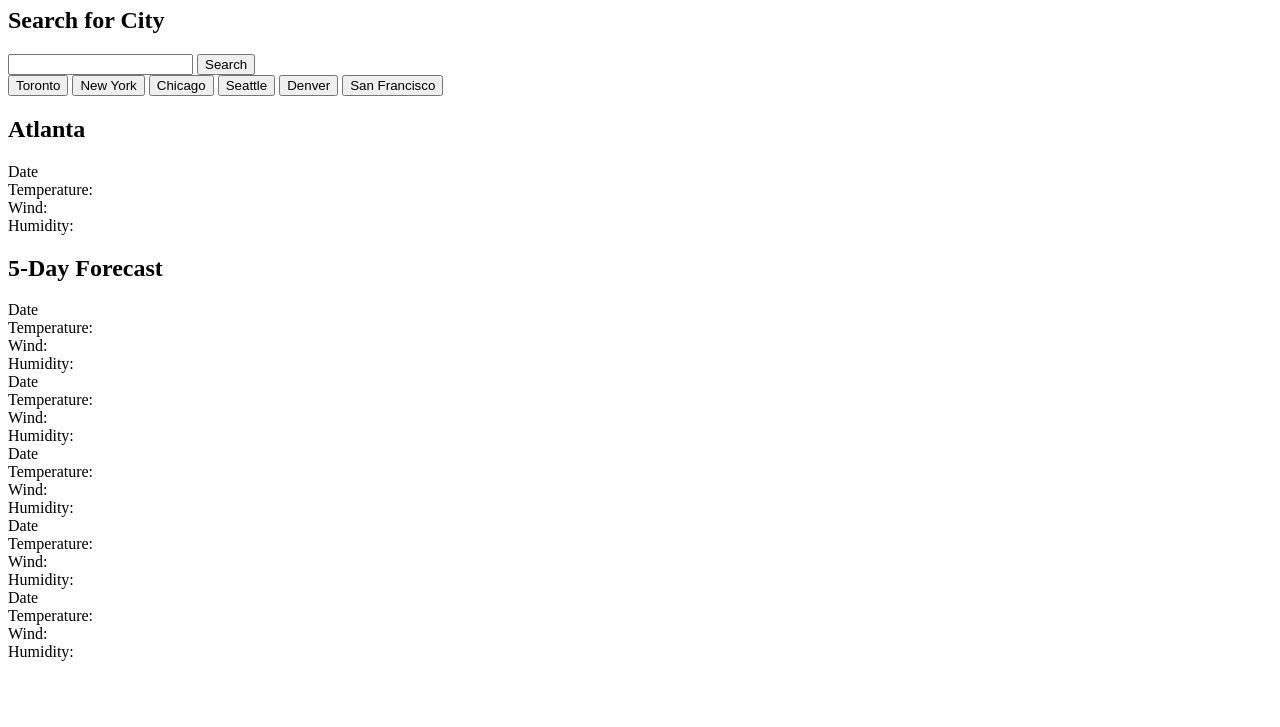
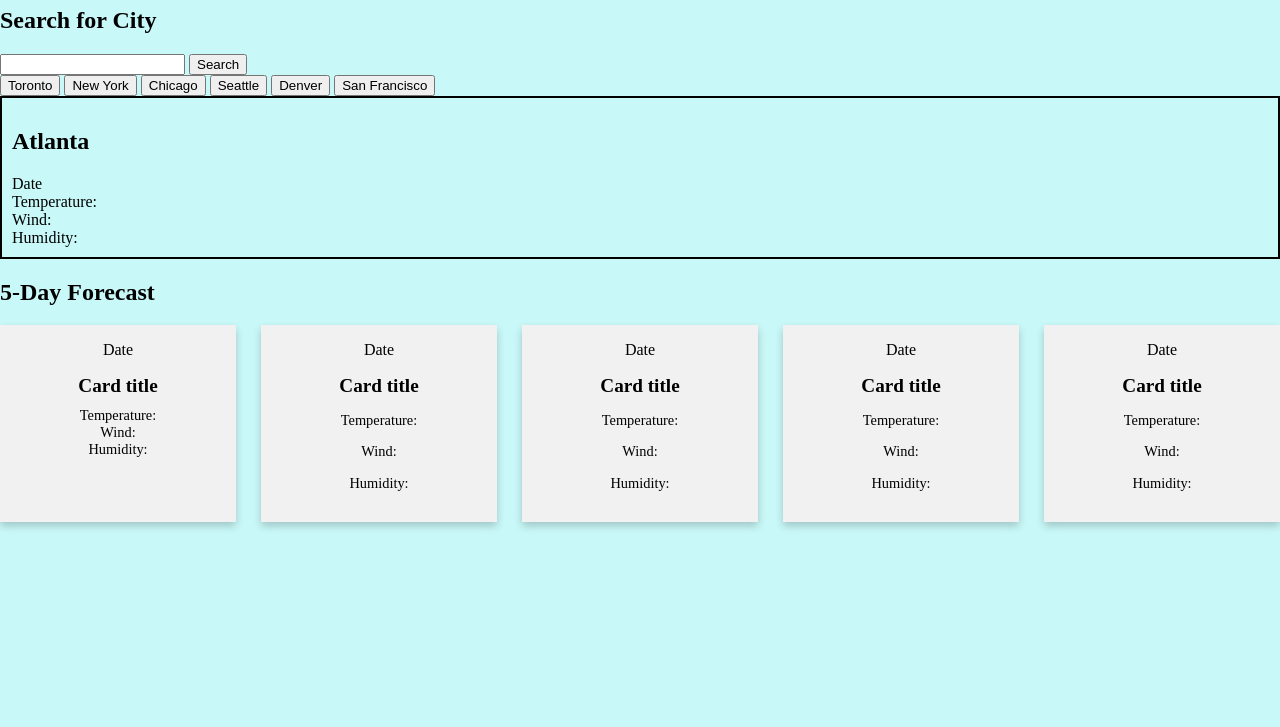
Before and after one commit to afzama/MAWeatherDashboard, a plain HTML site: page index.html in a window 1280 px wide. Shown: the part 73-800 px from the top of the page. Drawn offline with nearby package versions, Linux system fonts and the light colour scheme.

Commit message:
addedweathercards

```diff
--- a/Assets/style.css
+++ b/Assets/style.css
@@ -1,33 +1,43 @@
 html{
     height: 100%;
 }
+*{
+    box-sizing: border-box;
+}
 
 body{
-    margin: 0;
+    margin: auto;
     padding: 0;
     box-sizing: border-box;
     background-color: rgb(201, 248, 248);
 }
 
-h1 {
-    width: 96%;
-    margin: 0 auto;
-    padding: 2.5rem;
-    display: flex;
-    text-align: center;
+.city-container {
+    border: 2px solid black;
+    padding: 10px;
 }
 
-nav {
-    margin: 0;
-    padding: 0;
-    width: 200px;
+/* Add styles for the card container and cards */
+.card-container {
+    display: flex;
+    flex-wrap: wrap;
+    justify-content: space-between;
 }
-nav button a {
-display: block;
-width: 60px;
+
+.card {
+    flex: 0 1 calc(20% - 20px);
+    box-shadow: 0 4px 8px 0 rgba(0, 0, 0, 0.2);
+    padding: 16px;
+    text-align: center;
+    background-color: #f1f1f1;
+    margin-bottom: 20px;
 }
-/*Change the link color on hover*/
-nav button a:hover {
-    background-color: blue;
-    color: white;
+
+.card-title {
+    font-size: 1.2em;
+    margin-bottom: 10px;
 }
+
+.card-text {
+    font-size: 0.9em;
+}
--- a/index.html
+++ b/index.html
@@ -4,6 +4,12 @@
     <meta charset="UTF-8">
     <meta name="viewport" content="width=device-width, initial-scale=1.0">
     <title>Weather Dashboard</title>
+    <script
+    src="https://cdn.jsdelivr.net/npm/dayjs@1.11.3/dayjs.min.js"
+    integrity="sha256-iu/zLUB+QgISXBLCW/mcDi/rnf4m4uEDO0wauy76x7U="
+    crossorigin="anonymous"
+  ></script>
+  <link rel="stylesheet" href="./Assets/style.css">
 </head>
 <body>
 <h1 id="page-title">Weather Dashboard</h1>
@@ -19,49 +25,56 @@
         <button><a>San Francisco</a></button>
     </nav>
 <main>
+
+    <div class="city-container">
     <h2 class="selectcity" id="clickcity">Atlanta</h2>
-    <container>
     <div id="date-0">Date</div>
     <div id="temp">Temperature:</div>
     <div id="wind">Wind:</div>
     <div id="humid">Humidity:</div>
-    </container>
+    </div>
 
     <h2 class="selectcity" id="forec">5-Day Forecast</h2>
-    <container id="card">
-    <div id="date-1">Date</div>
-    <div id="temp">Temperature:</div>
-    <div id="wind">Wind:</div>
-    <div id="humid">Humidity:</div>
-    </container>
+    <div class="card-container">
+        <div class="card">
+    <div class="card-body" id="date-1">Date</div>
+    <h2 class="card-title">Card title</h2>
+    <div class="card-text" id="temp">Temperature:</div>
+    <div class="card-text" id="wind">Wind:</div>
+    <div class="card-text" id="humid">Humidity:</div>
+</div>
 
-    <container id="card">
-        <div id="date-2">Date</div>
-        <div id="temp">Temperature:</div>
-        <div id="wind">Wind:</div>
-        <div id="humid">Humidity:</div>
-    </container>
+    <div class="card text-white bg-dark mb-3" style="width: 18rem;">
+        <div class="card-body" id="date-2">Date</div>
+        <h2 class="card-title">Card title</h2>
+        <p class="card-text" id="temp">Temperature:</p>
+        <p class="card-text" id="wind">Wind:</p>
+        <p class="card-text" id="humid">Humidity:</p>
+    </div>
 
-    <container id="card">
-        <div id="date-3">Date</div>
-        <div id="temp">Temperature:</div>
-        <div id="wind">Wind:</div>
-        <div id="humid">Humidity:</div>
-    </container>
+    <div class="card text-white bg-dark mb-3" style="width: 18rem;">
+        <div class="card-body" id="date-3">Date</div>
+        <h2 class="card-title">Card title</h2>
+        <p class="card-text" id="temp">Temperature:</p>
+        <p class="card-text" id="wind">Wind:</p>
+        <p class="card-text" id="humid">Humidity:</p>
+    </div>
 
-    <container id="card">
-        <div id="date-4">Date</div>
-        <div id="temp">Temperature:</div>
-        <div id="wind">Wind:</div>
-        <div id="humid">Humidity:</div>
-    </container>
+    <div class="card text-white bg-dark mb-3" style="width: 18rem;">
+        <div class="card-body" id="date-4">Date</div>
+        <h2 class="card-title">Card title</h2>
+        <p class="card-text" id="temp">Temperature:</p>
+        <p class="card-text" id="wind">Wind:</p>
+        <p class="card-text" id="humid">Humidity:</p>
+    </div>
 
-    <container id="card">
-        <div id="date-5">Date</div>
-        <div id="temp">Temperature:</div>
-        <div id="wind">Wind:</div>
-        <div id="humid">Humidity:</div>
-    </container>
+    <div class="card text-white bg-dark mb-3" style="width: 18rem;">
+        <div class="card-header" id="date-5">Date</div>
+        <h2 class="card-title">Card title</h2>
+        <p class="card-text" id="temp">Temperature:</p>
+        <p class="card-text" id="wind">Wind:</p>
+        <p class="card-text" id="humid">Humidity:</p>
+    </div>
 </main>
 </body>
 </html>
```
Also changed, not shown: script.js (+7 -0 lines).
